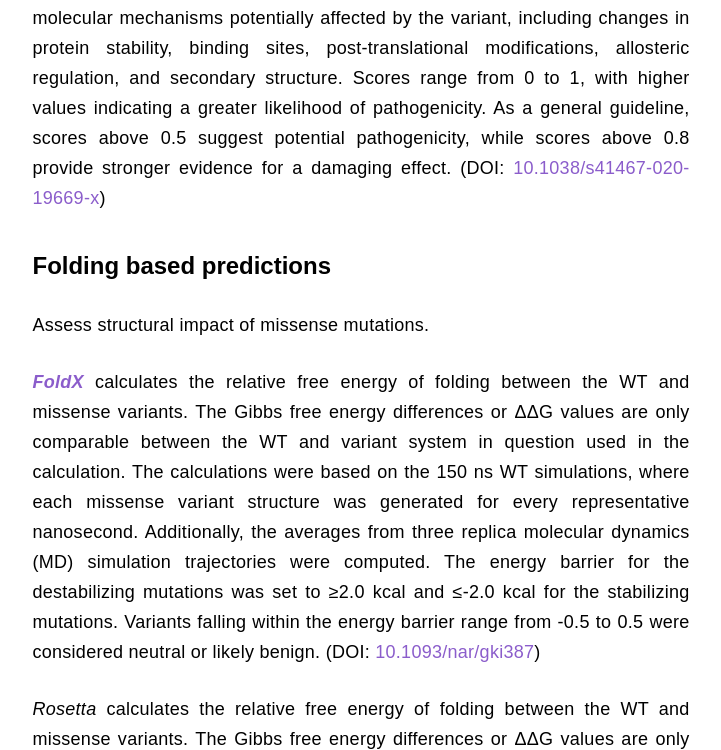
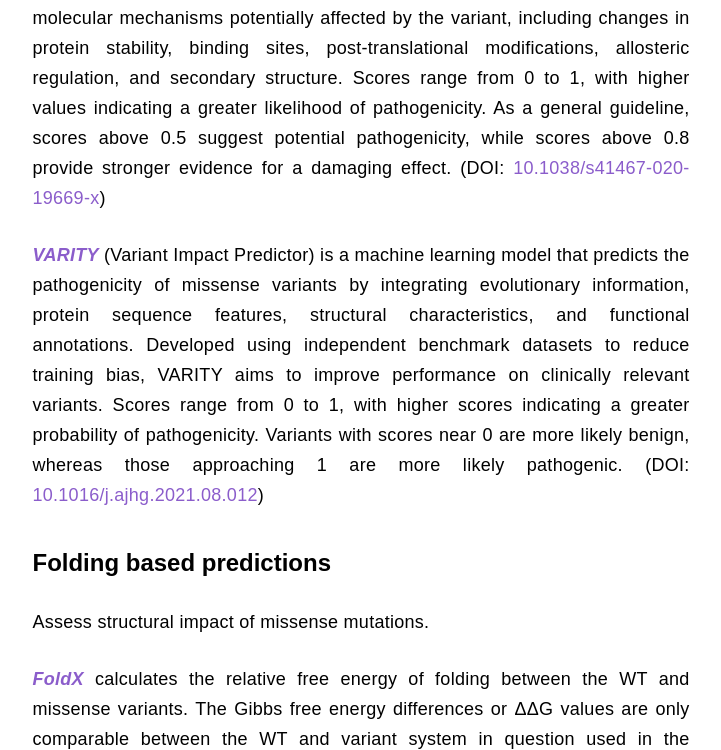
Before and after one commit to jvlehtonen/SGM_site, a PHP site: page /table/metrics.html in a window 1280 px wide. Shown: the part 3124-3874 px from the top of the page, without its empty margins (279-1000 px from the left). Run offline with PHP 8.4, Linux system fonts and the light colour scheme; some libraries are stand-ins or nearby versions.

Commit message:
Show VARITY R in tables and metrics

```diff
--- a/src/table/metrics.html
+++ b/src/table/metrics.html
@@ -205,6 +205,19 @@ insights into the potential pathogenicity of genetic variants (DOI:
   scores above 0.8 provide stronger evidence for a damaging
   effect. (DOI:
   <a href="https://doi.org/10.1038/s41467-020-19669-x">10.1038/s41467-020-19669-x</a>)
+</p>
+
+<p class="myjust"><a href="http://varity.varianteffect.org/"><i><b>VARITY</b></i></a>
+  (Variant Impact Predictor) is a machine learning model that predicts
+  the pathogenicity of missense variants by integrating evolutionary
+  information, protein sequence features, structural characteristics,
+  and functional annotations. Developed using independent benchmark
+  datasets to reduce training bias, VARITY aims to improve performance
+  on clinically relevant variants. Scores range from 0 to 1, with
+  higher scores indicating a greater probability of
+  pathogenicity. Variants with scores near 0 are more likely benign,
+  whereas those approaching 1 are more likely pathogenic. (DOI:
+  <a href="https://doi.org/10.1016/j.ajhg.2021.08.012">10.1016/j.ajhg.2021.08.012</a>)
 </p>
 
 <h3>Folding based predictions</h3>
--- a/src/viewer/table.php
+++ b/src/viewer/table.php
@@ -390,12 +390,15 @@ document.getElementById(\"defaultOpen\").click();
 	<th colspan=2>ESM1b (Q96PV0)</th>
 	<th colspan=2>AlphaMissense</th>
 	<th colspan=2>MutPred2</th>
+	<th colspan=2>Varity R</th>
       </tr>
       <tr>
 	<th>LLR score</th>
 	<th>Prediction</th>
 	<th>Pathogenicity</th>
 	<th>Class</th>
+	<th>Score</th>
+	<th>Prediction</th>
 	<th>Score</th>
 	<th>Prediction</th>
       </tr>\n";
@@ -408,6 +411,8 @@ document.getElementById(\"defaultOpen\").click();
             echo "<td " . $style . ">" . $row['AlphaMissense_Class'] . "</td>\n";
             echo "<td " . $style . ">" . $row['MutPred2'] . "</td>\n";
             echo "<td " . $style . ">" . $row['MutPred2_predict'] . "</td>\n";
+            echo "<td " . $style . ">" . $row['varity_R'] . "</td>\n";
+            echo "<td " . $style . ">" . $row['varity_R_predict'] . "</td>\n";
             echo "</tr>\n";
             echo "</tbody>
     </table>\n\n";
```
Also changed, not shown: src/table/index.php (+8 -2 lines).
